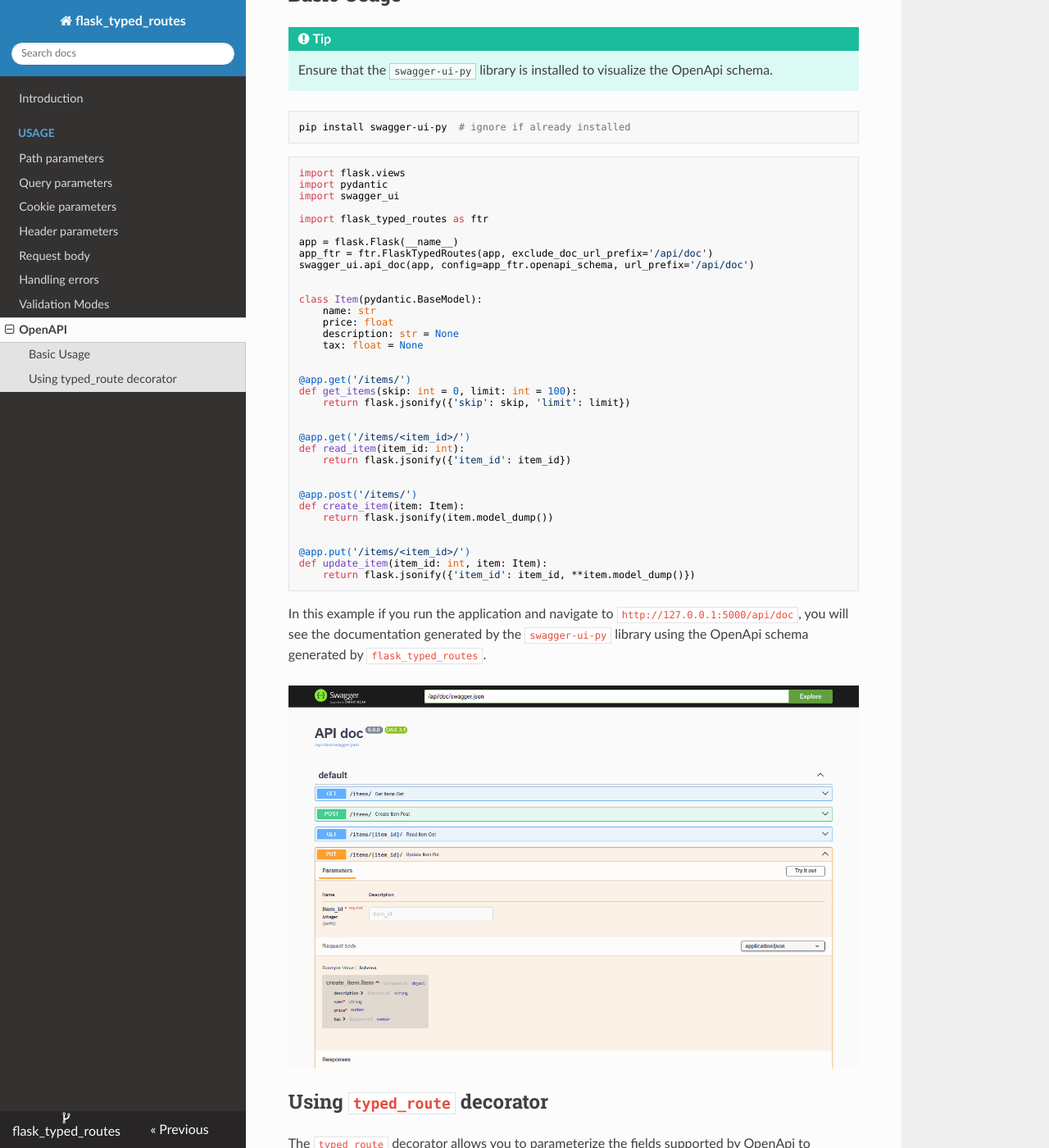
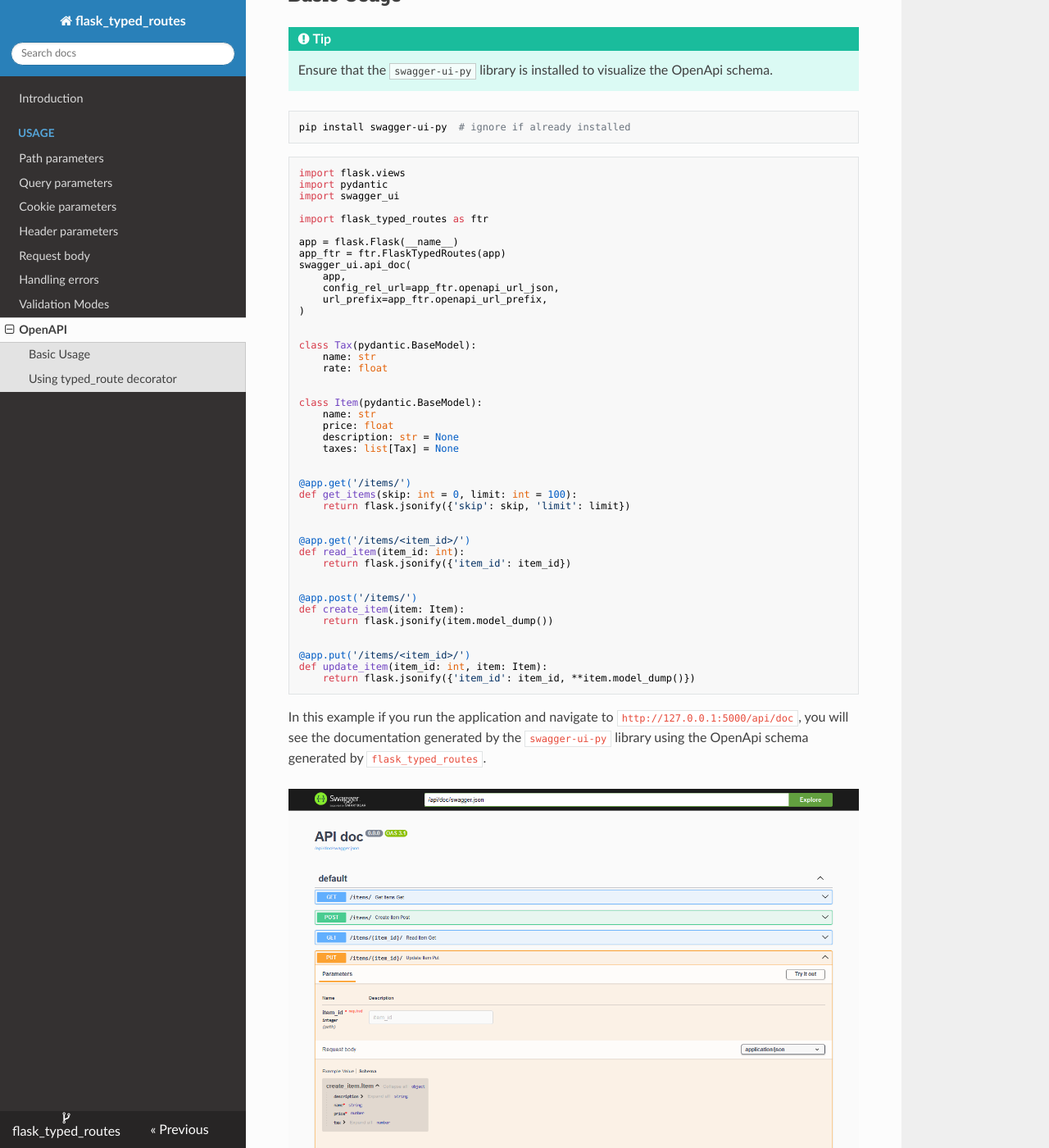
Before and after one commit to rmoralespp/flask_typed_routes, an MkDocs documentation site: the page built from docs/openapi.md, in a window 1280 px wide and 1400 px high, scrolled down 649 px. Shown: the whole window at 82% size. Built offline with MkDocs 1.6.1, drawn with Linux system fonts in a browser that asks for light colours; nearby versions of some CDN libraries; some of the changed text lies outside the part shown.

Commit message:
Added new changes

```diff
--- a/docs/index.md
+++ b/docs/index.md
@@ -208,8 +208,12 @@ import swagger_ui
 import flask_typed_routes as ftr
 
 app = flask.Flask(__name__)
-app_ftr = ftr.FlaskTypedRoutes(app, exclude_doc_url_prefix='/api/doc', title="Items API", openapi_version='3.1.1')
-swagger_ui.api_doc(app, config=app_ftr.openapi_schema, url_prefix='/api/doc')
+app_ftr = ftr.FlaskTypedRoutes(app, title="Items API")
+swagger_ui.api_doc(
+    app,
+    config_rel_url=app_ftr.openapi_url_json,
+    url_prefix=app_ftr.openapi_url_prefix,
+)
 
 
 class Item(pydantic.BaseModel):
--- a/docs/openapi.md
+++ b/docs/openapi.md
@@ -35,15 +35,24 @@ import swagger_ui
 import flask_typed_routes as ftr
 
 app = flask.Flask(__name__)
-app_ftr = ftr.FlaskTypedRoutes(app, exclude_doc_url_prefix='/api/doc')
-swagger_ui.api_doc(app, config=app_ftr.openapi_schema, url_prefix='/api/doc')
+app_ftr = ftr.FlaskTypedRoutes(app)
+swagger_ui.api_doc(
+    app,
+    config_rel_url=app_ftr.openapi_url_json,
+    url_prefix=app_ftr.openapi_url_prefix,
+)
+
+
+class Tax(pydantic.BaseModel):
+    name: str
+    rate: float
 
 
 class Item(pydantic.BaseModel):
     name: str
     price: float
     description: str = None
-    tax: float = None
+    taxes: list[Tax] = None
 
 
 @app.get('/items/')
@@ -82,8 +91,12 @@ import swagger_ui
 import flask_typed_routes as ftr
 
 app = flask.Flask(__name__)
-app_ftr = ftr.FlaskTypedRoutes(app, exclude_doc_url_prefix='/api/doc')
-swagger_ui.api_doc(app, config=app_ftr.openapi_schema, url_prefix='/api/doc')
+app_ftr = ftr.FlaskTypedRoutes(app)
+swagger_ui.api_doc(
+    app,
+    config_rel_url=app_ftr.openapi_url_json,
+    url_prefix=app_ftr.openapi_url_prefix,
+)
 
 
 @app.get('/items/<item_id>/')
```
Also changed, not shown: README.md (+6 -2 lines), 3 other files.
